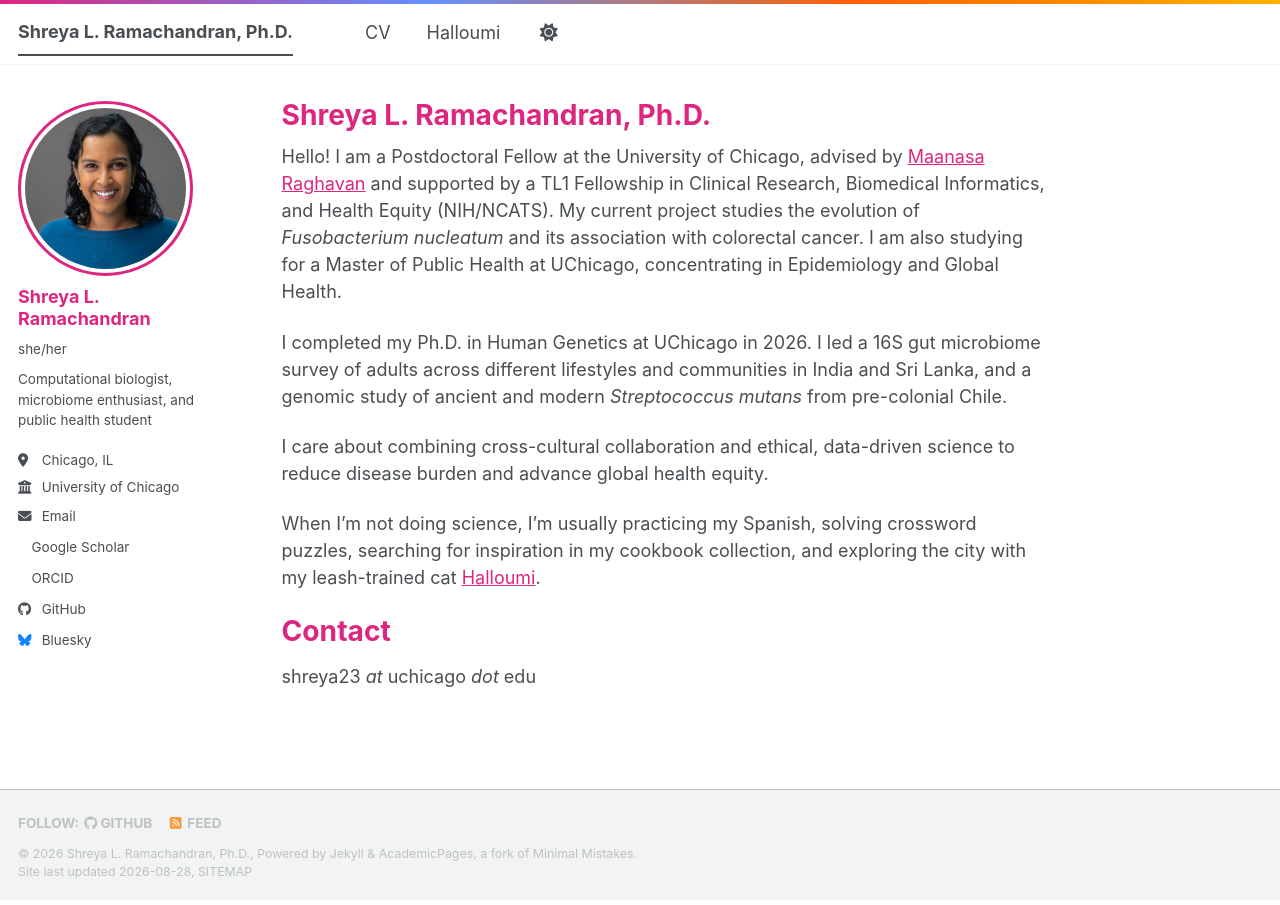
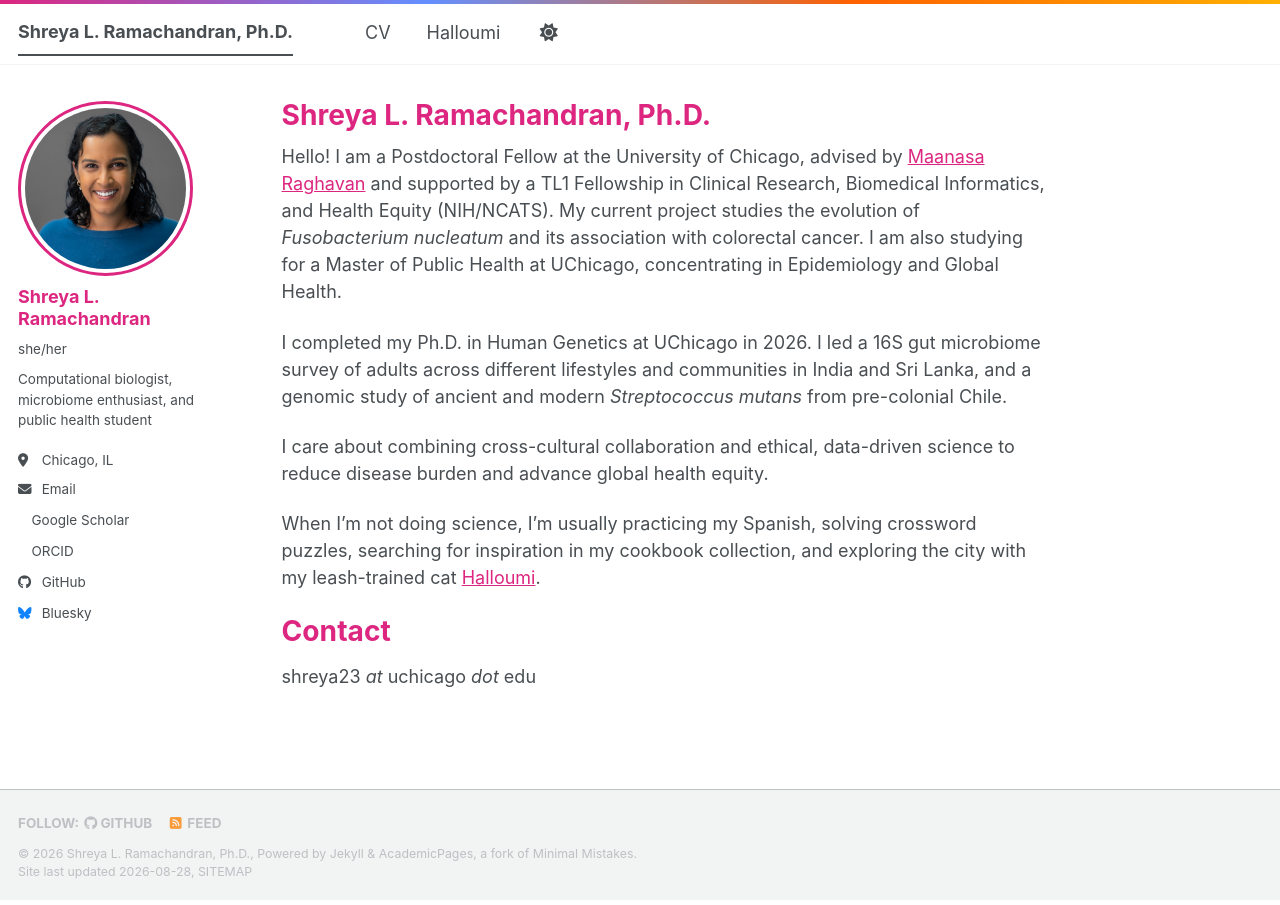
Before and after one commit to shreyaramachandran/shreyaramachandran.github.io, a Jekyll site: the page built from _pages/about.md, in a window 1280 px wide. Built offline with Jekyll 4.4.1, drawn with Linux system fonts in a browser that asks for light colours; a style sheet for code colours, icons or effects is not loaded.

Commit message:
Comment out employer field in _config.yml
Comment out the employer field in the configuration.

```diff
--- a/_config.yml
+++ b/_config.yml
@@ -28,7 +28,7 @@ author:
   pronouns         : "she/her"
   bio              : "Computational biologist, microbiome enthusiast, and public health student"
   location         : "Chicago, IL"
-  employer         : "University of Chicago"
+  employer         : #"University of Chicago"
   uri              : # URL
   email            : "shreya23@uchicago.edu"
 
```
